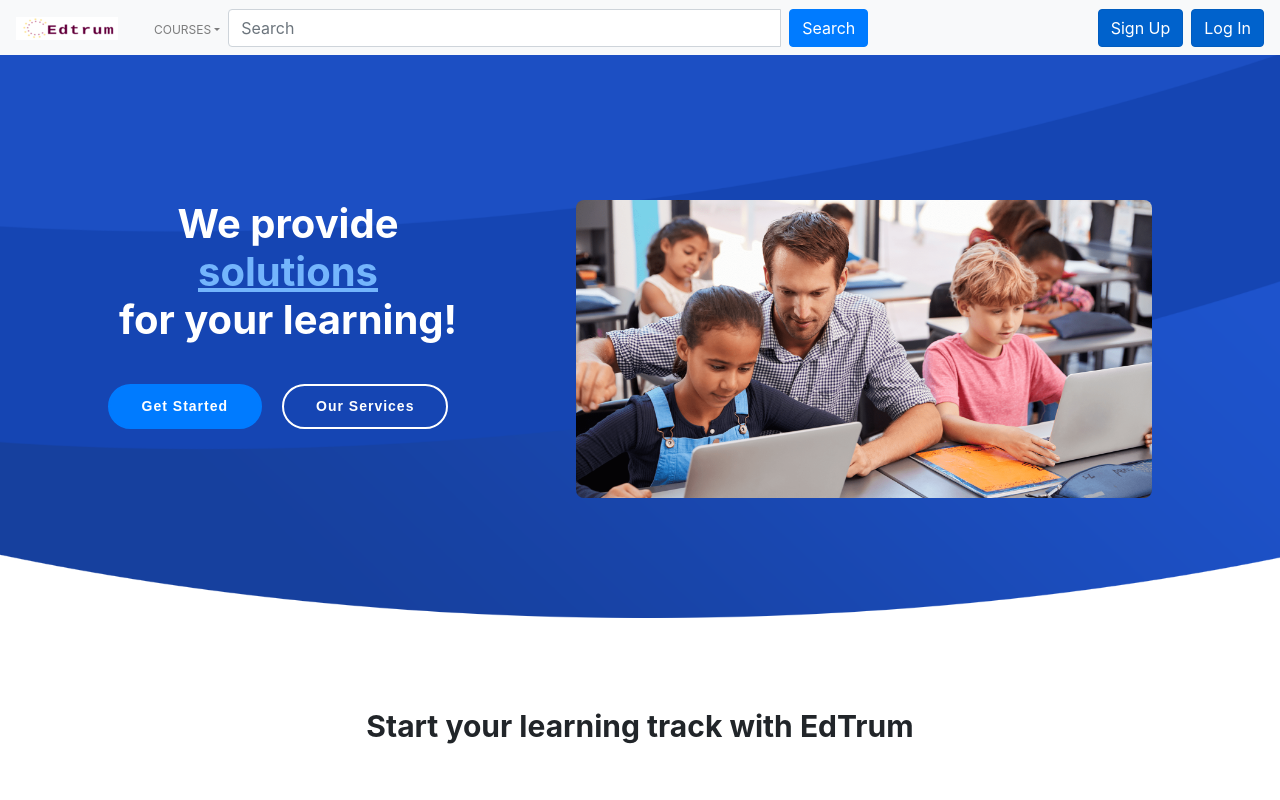
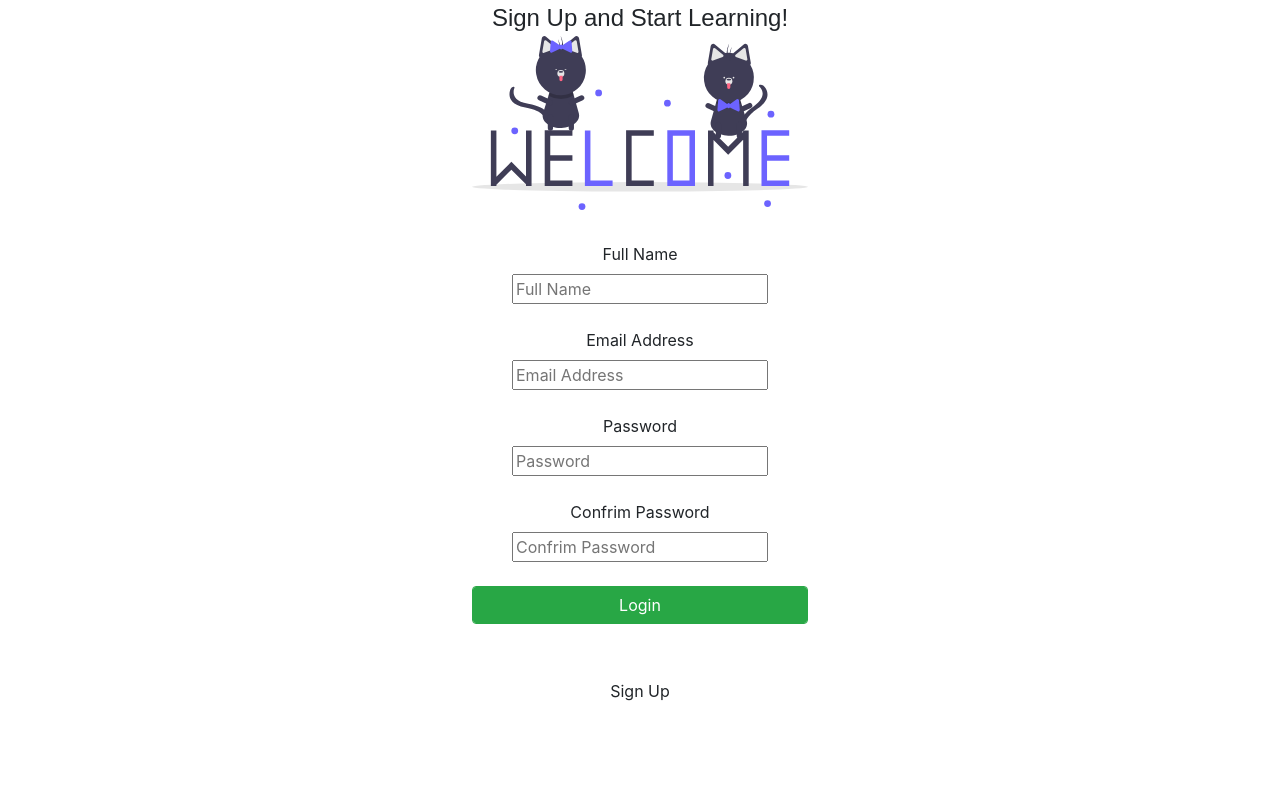
Before and after one commit to EdTrum/FrontEnd, a React (Create React App) app: page /home in a window 1280 px wide. Shown: the top 800 px of the page. Built offline with nearby package versions, Linux system fonts and the light colour scheme.

Commit message:
add login and register pages

```diff
--- a/src/App.js
+++ b/src/App.js
@@ -10,11 +10,12 @@ import CustomNavbar from "./components/layouts/CustomNavbar";
 import CustomFooter from "./components/layouts/CustomFooter";
 import Course from "./components/course/Course";
 import LandingPage from "./components/pages/LandingPage";
+import Login from "./components/pages/Login";
 
 function App() {
   return (
     <Router>
-      <LandingPage />
+      <Login />
       {/* <CustomNavbar />
       <div className='main-content'>
         <Switch>
--- a/src/components/layouts/Header.js
+++ b/src/components/layouts/Header.js
@@ -3,6 +3,7 @@ import imgOne from "../../assets/pics/logo.png";
 import imgTwo from "../../assets/pics/slide1.jpg";
 import backImg from "../../assets/pics/intro-bg.png";
 import styled from "styled-components";
+import Home from "../pages/Home";
 import { Nav, NavDropdown } from "react-bootstrap";
 import { Link, NavLink } from "react-router-dom";
 
@@ -97,7 +98,8 @@ function LandHeader() {
                 </Link>
                 <Link
                   // onClick={() => setExpanded(false)}
-                  to='/'
+                  to='/home'
+                  // component={Home}
                   className='btn btn-primary active'
                   role='button'
                   aria-pressed='true'
--- a/src/components/pages/LandingPage.js
+++ b/src/components/pages/LandingPage.js
@@ -2,11 +2,20 @@ import React from "react";
 import Header from "../layouts/Header";
 import Footer from "../layouts/Footer";
 import Body from "../layouts/Body";
+import { BrowserRouter as Router, Route, Switch } from "react-router-dom";
+import Home from "../pages/Home";
 
 function LandingPage() {
   return (
     <div>
-      <Header />
+      <Router>
+        <Header />
+        <Switch>
+          <Route exact path='/' />
+          <Route exact path='/register' component={Home} />
+          <Route exact path='/home' component={Home} />
+        </Switch>
+      </Router>
       <Body />
       <Footer />
     </div>
--- /dev/null
+++ b/src/components/pages/Login.js
@@ -0,0 +1,164 @@
+import React, { useState } from "react";
+import loginImg from "../../assets/pics/login.svg";
+import styled from "styled-components";
+import { Link } from "react-router-dom";
+
+function Login() {
+  const [email, setEmail] = useState("");
+  const [password, setPassword] = useState("");
+
+  const handleClick = () => <Link to='/home' />;
+
+  return (
+    // <div className='text-center bg-dark'>
+    //   <div className='container'>
+    //     <div className='row justify-content-center' style={{ height: "100vh" }}>
+    //       <div className='col-sm-5'>
+    //         <div className='card login-card'>
+    //           <div className='card-body'>
+    //             <h3 className='text-bold'>Sign In</h3>
+    //             <br />
+    //             <form>
+    //               <label htmlFor='Email'>EMAIL</label>
+    //               <input
+    //                 type='email'
+    //                 className='form-control'
+    //                 placeholder='Email'
+    //                 name='email'
+    //                 value={email}
+    //                 onChange={(e) => setEmail(e.target.value)}
+    //               />
+    //               <br />
+    //               <label htmlFor='Email'>PASSWORD</label>
+    //               <input
+    //                 type='password'
+    //                 className='form-control'
+    //                 placeholder='Password'
+    //                 value={password}
+    //                 name='password'
+    //                 onChange={(e) => setPassword(e.target.value)}
+    //               />
+    //               <br />
+    //               <button
+    //                 type='submit'
+    //                 className='btn btn-success form-control'
+    //                 onClick={handleClick}
+    //               >
+    //                 Log in
+    //               </button>
+    //             </form>
+    //           </div>
+    //         </div>
+    //       </div>
+    //     </div>
+    //   </div>
+    // </div>
+    <Styles>
+      <div className='base-container'>
+        <div className='header'>Sign Up and Start Learning!</div>
+        <div className='content'>
+          <div className='image'>
+            <img src={loginImg} />
+          </div>
+          <form className='form'>
+            <label htmlFor='Full Name'>Full Name</label>
+            <input type='text' name='Full Name' placeholder='Full Name' />
+            <br />
+            <label htmlFor='Email Address'>Email Address</label>
+            <input
+              type='email'
+              name='Email Address'
+              placeholder='Email Address'
+            />
+            <br />
+            <label htmlFor='Password'>Password</label>
+            <input type='password' name='Password' placeholder='Password' />
+            <br />
+            <label htmlFor='Confrim Password'>Confrim Password</label>
+            <input
+              type='password'
+              name='Confrim Password'
+              placeholder='Confrim Password'
+            />
+            <br />
+            <button type='submit' className='btn btn-success form-control'>
+              Login
+            </button>
+          </form>
+        </div>
+        <div className='footer'>
+          <button type='button' className='btn'>
+            Sign Up
+          </button>
+        </div>
+      </div>
+    </Styles>
+  );
+}
+
+export default Login;
+
+const Styles = styled.div`
+  .base-container {
+    width: 100%;
+    display: flex;
+    text-align: center;
+    flex-direction: column;
+    align-items: center;
+
+    .header {
+      font-size: 24px;
+      font-family: sans-serif, "Open Sans";
+    }
+
+    .content {
+      display: flex;
+      flex-direction: column;
+
+      .image {
+        width: 21em;
+        img {
+          width: 100%;
+          height: 100%;
+        }
+      }
+
+      .form {
+        margin-top: 2em;
+        display: flex;
+        flex-direction: column;
+        align-items: center;
+
+        .form-group {
+          display: flex;
+          flex-direction: column;
+          align-items: flex-start;
+          width: fit-content;
+          label {
+            font-size: 20px;
+          }
+          input {
+            margin-top: 2px;
+            min-width: 18em;
+            height: 37px;
+            padding: 0px 10px;
+            font-size: 16px;
+            font-family: sans-serif;
+            background-color: #f3f3f3;
+            border: 0;
+            border-radius: 4px;
+            margin-bottom: 31px;
+            transition: all 250ms ease-in-out;
+            &:focus {
+              outline: none;
+              box-shadow: 0px 0px 12px 0.8px #0e81ce;
+            }
+          }
+        }
+      }
+    }
+    .footer {
+      margin-top: 3em;
+    }
+  }
+`;
```
Also changed, not shown: src/components/pages/Register.js (added, +164 -0 lines), src/assets/pics/login.svg (added).
